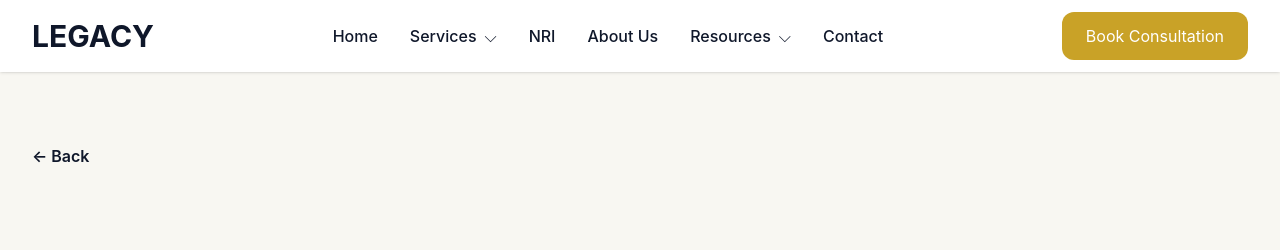
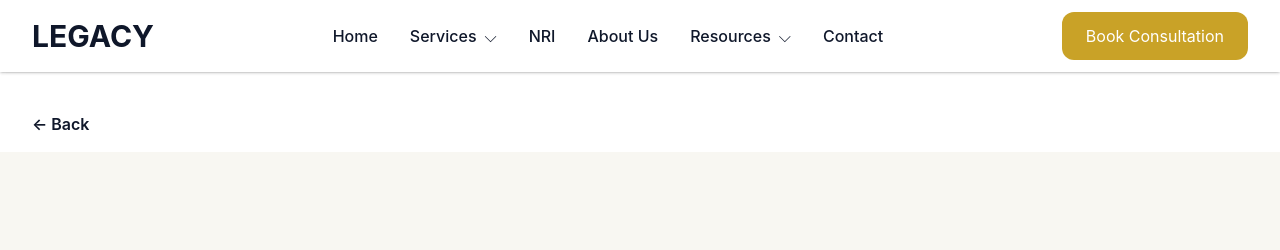
Before and after one commit to Yash-shree23/legacy-website, a React (Vite) app: page /videos in a window 1280 px wide. Shown: the top 250 px of the page. Built offline with nearby package versions, Linux system fonts and the light colour scheme.

Commit message:
video page back button issue fix

```diff
--- a/src/pages/Videos/videos.jsx
+++ b/src/pages/Videos/videos.jsx
@@ -54,8 +54,8 @@
 
 // export default Videos;
 import { useState } from "react";
-// import Navbar from "../../components/Navbar/Navbar";
-// import Footer from "../../components/Footer/Footer";
+import Navbar from "../../components/Navbar/Navbar";
+import Footer from "../../components/Footer/Footer";
 import BackButton from "../../components/BackButton/BackButton";
 
 function Videos() {
@@ -123,10 +123,9 @@ function Videos() {
 
   return (
     <>
-      {/* <Navbar /> */}
+      <Navbar />
       {/* BACK BUTTON */}
-
-<section className="pt-36 pb-8 bg-[#F8F7F2]">
+<section className="pt-28 pb-4 bg-white">
   <div className="max-w-7xl mx-auto px-8">
     <BackButton />
   </div>
```
